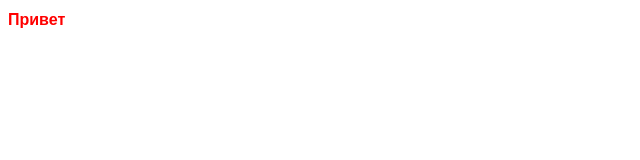
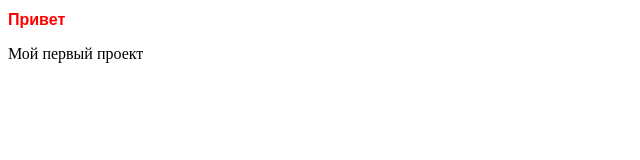
Before and after one commit to LexorV/first-project, a plain HTML site: page index.html in a window 1280 px wide. Shown: the whole page, without its empty margins (0-640 px from the left). Drawn offline with Linux system fonts and the light colour scheme.

Commit message:
мой третий коммит

```diff
--- a/index.html
+++ b/index.html
@@ -7,5 +7,8 @@
 </head>
 <body>
     <h1> Привет</h1>
+    <section>
+    <div class="project1"><p>Мой первый проект</p></div>
+    </section>
 </body>
 </html>
```
